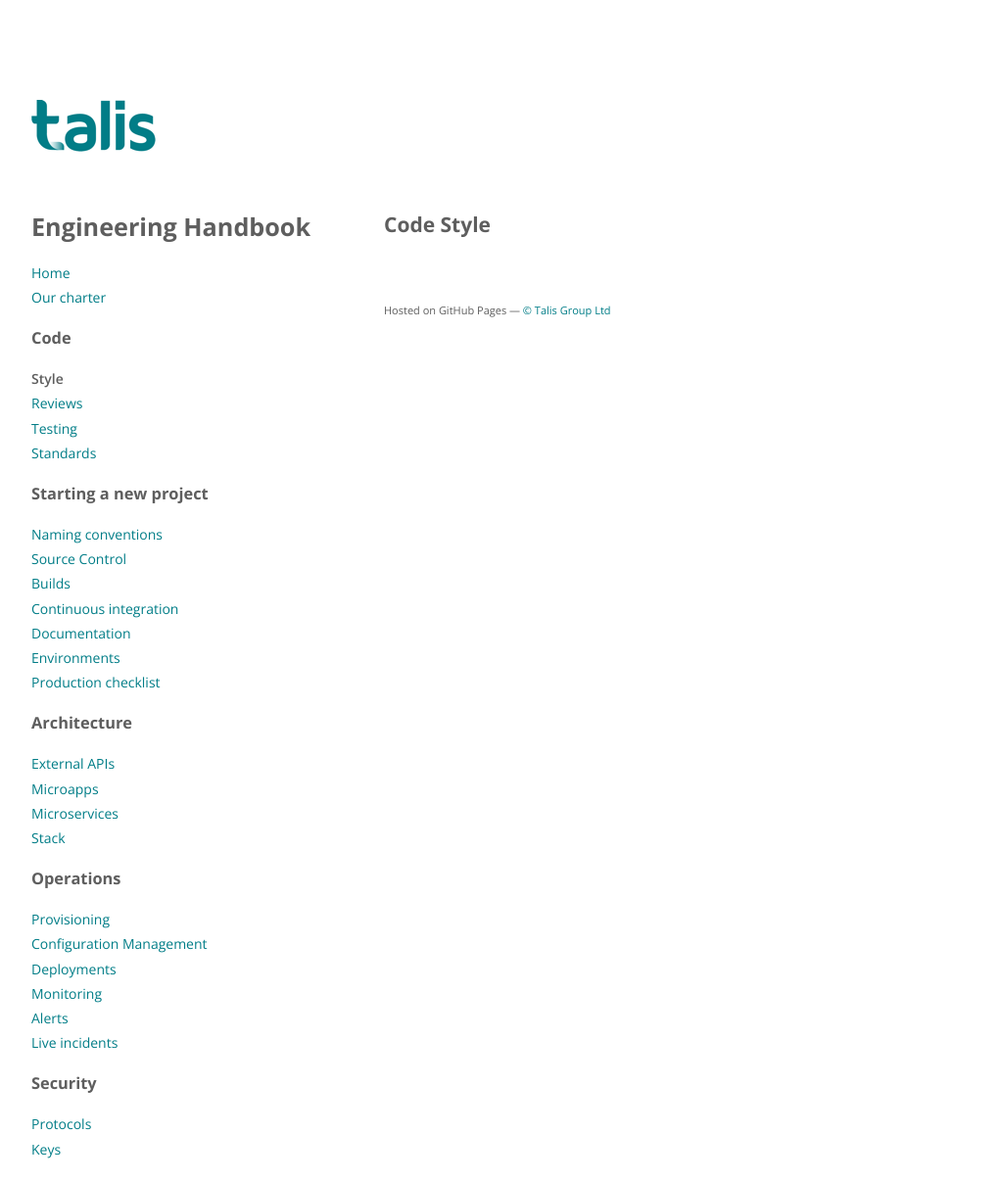
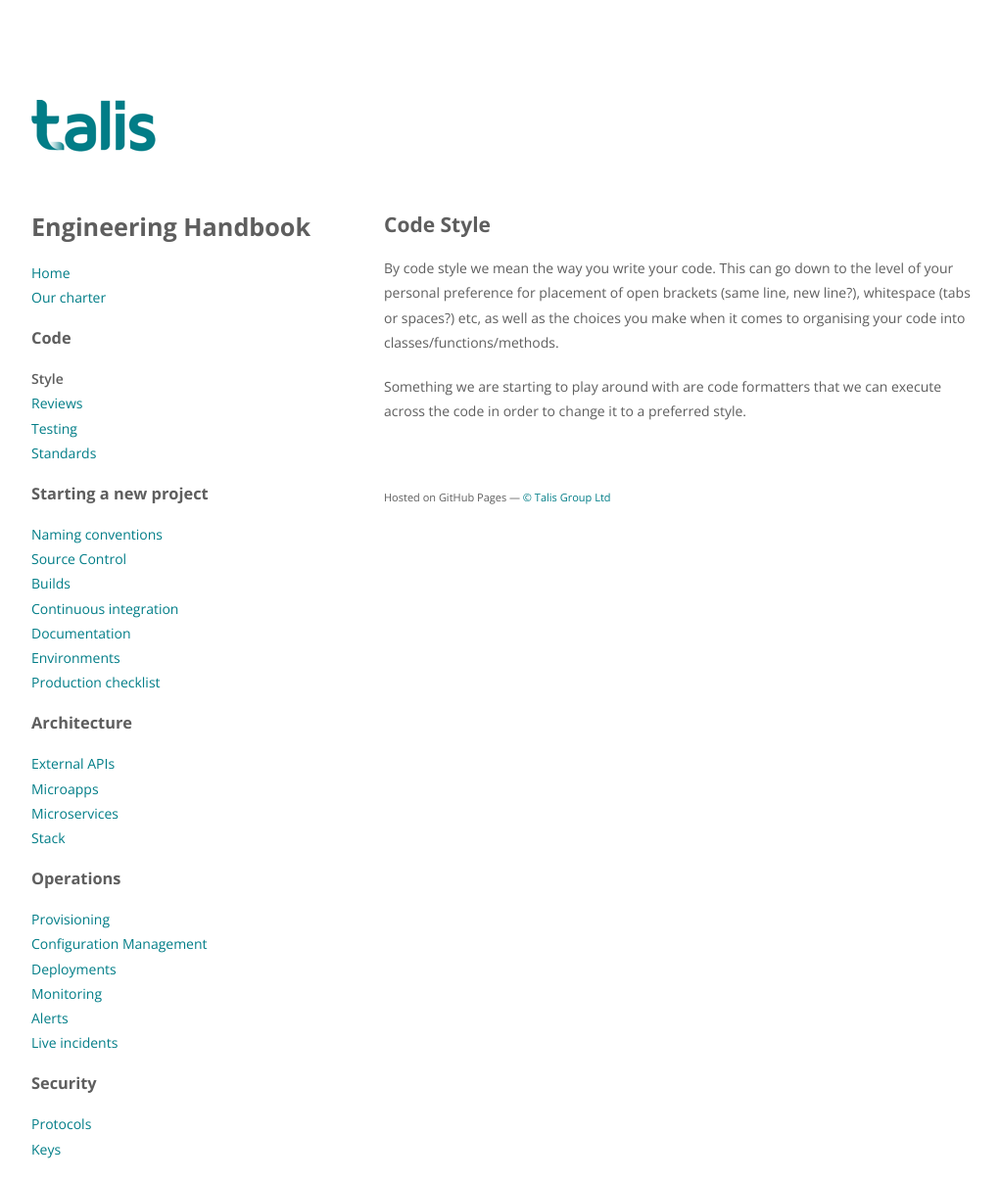
Before and after one commit to ellerbrock/talis.github.io, a Jekyll site: the page built from topics/code-style.md, in a window 1280 px wide. Shown: the whole page at 98% size, without its empty margins (128-1149 px from the left). Built offline with Jekyll 4.4.1, drawn with Linux system fonts in a browser that asks for light colours.

Commit message:
add basic placeholder for code style

```diff
--- a/topics/code-style.md
+++ b/topics/code-style.md
@@ -3,3 +3,7 @@
 title: Code Style
 body_class: code-style
 ---
+
+By code style we mean the way you write your code. This can go down to the level of your personal preference for placement of open brackets (same line, new line?), whitespace (tabs or spaces?) etc, as well as the choices you make when it comes to organising your code into classes/functions/methods.
+
+Something we are starting to play around with are code formatters that we can execute across the code in order to change it to a preferred style.
```
